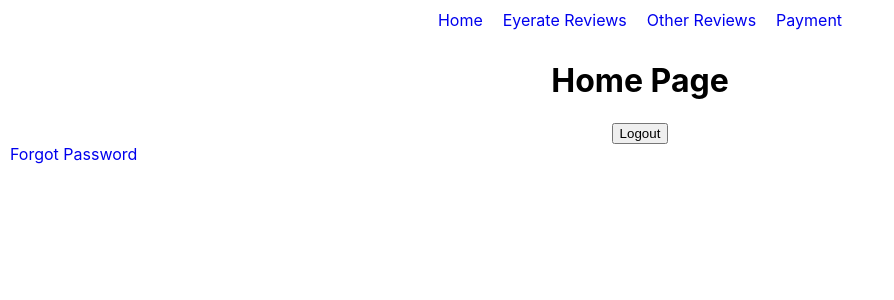
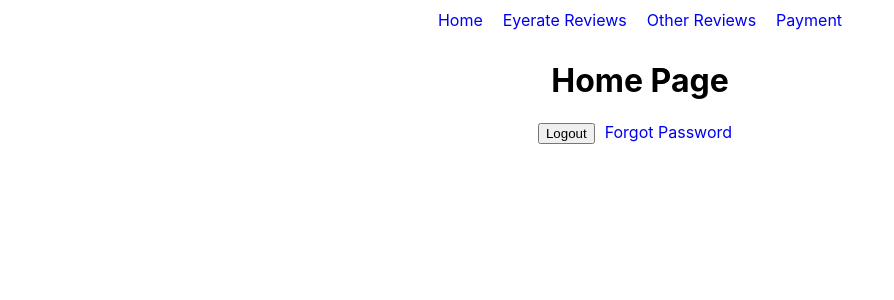
Before and after one commit to rafaelzar/react-portal, a React (Create React App) app: page / in a window 1280 px wide. Shown: the top 300 px of the page, without its empty margins (0-894 px from the left). Built offline with nearby package versions, Linux system fonts and the light colour scheme; no server answers; what aws-amplify would draw is missing.

Commit message:
small design change

```diff
--- a/src/pages/home/HomePage.tsx
+++ b/src/pages/home/HomePage.tsx
@@ -13,10 +13,10 @@ const HomePage: React.FC = () => {
       <div className='text-center'>
         <h1>Home Page</h1>
         <input type='button' value='Logout' onClick={logout} />
+        <Link className='nav-link' to='/forgot-password'>
+          Forgot Password
+        </Link>
       </div>
-      <Link className='nav-link' to='/forgot-password'>
-        Forgot Password
-      </Link>
     </DefaultLayout>
   );
 };
```
